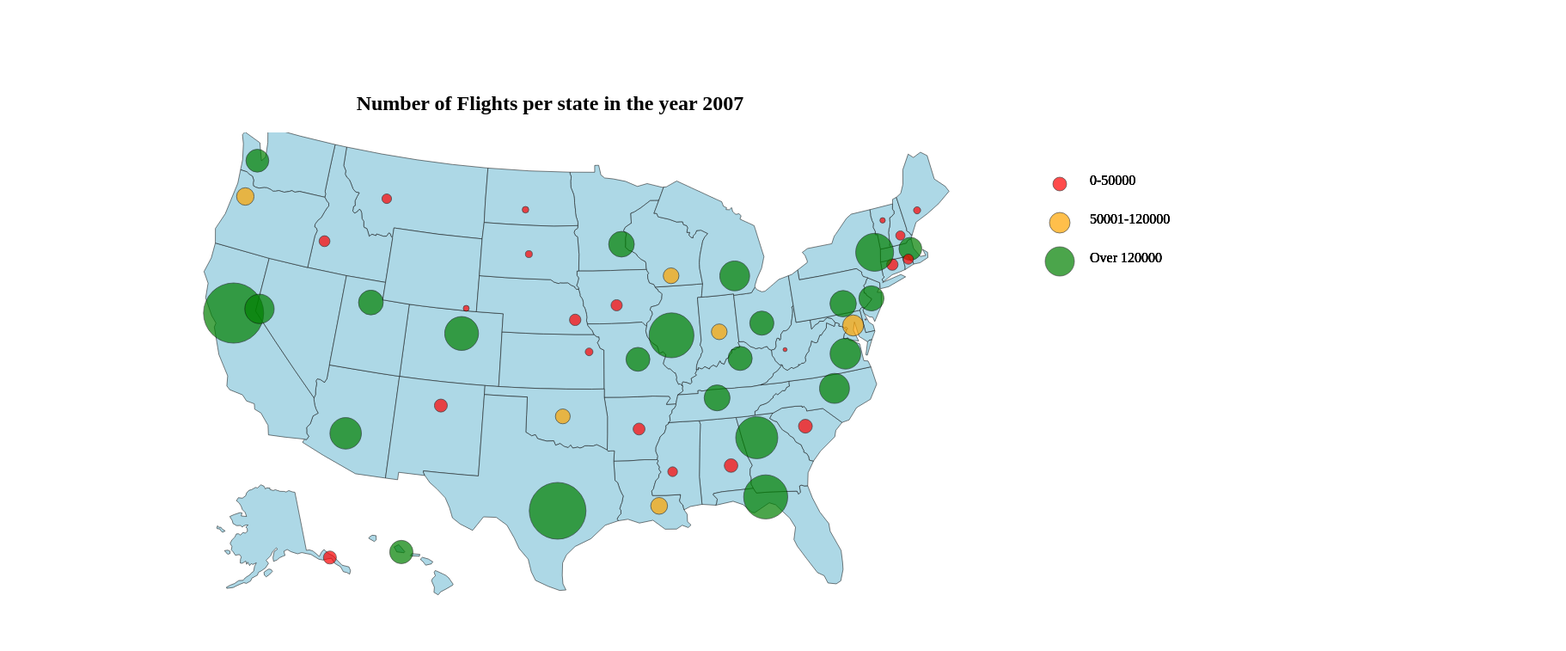
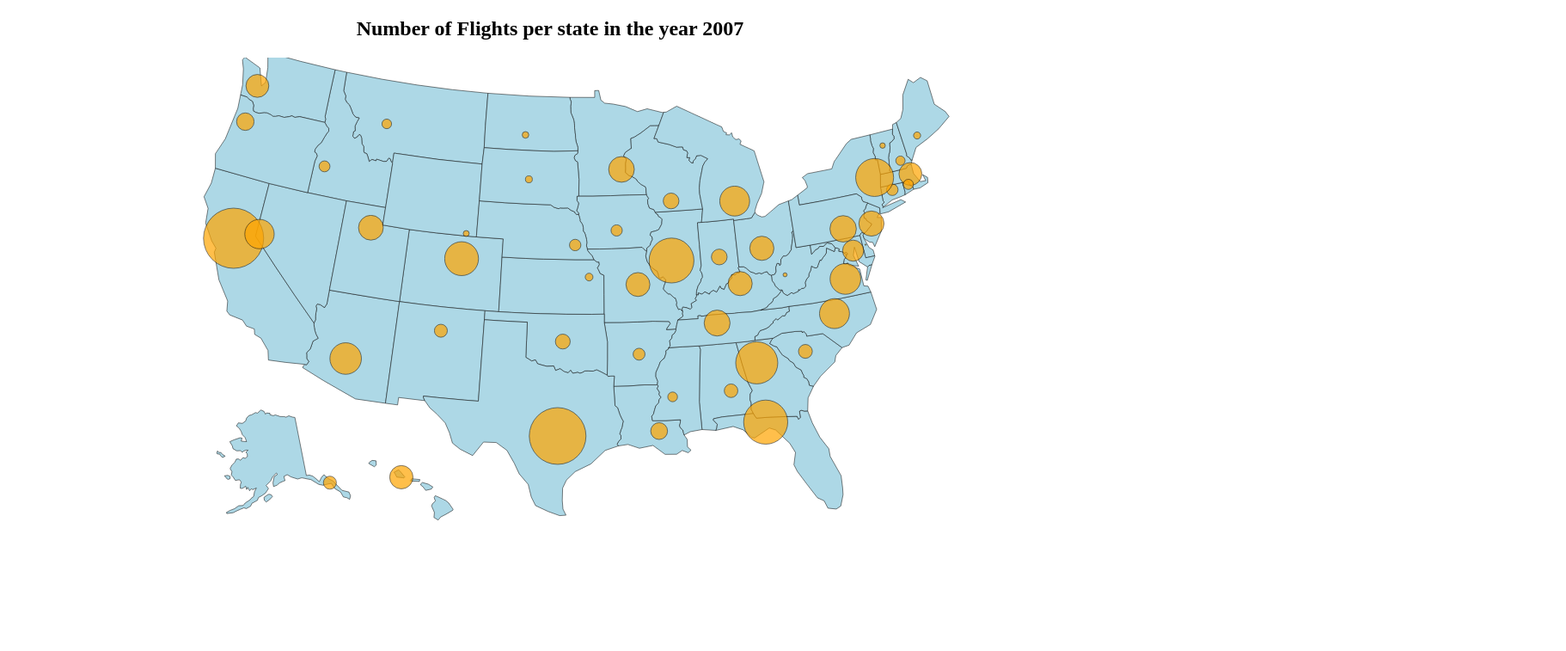
Before and after one commit to Rama-C/Interactive_Visualization_using_D3, a plain HTML site: page index_two.html in a window 1280 px wide. Shown: the whole page at 86% size, 1822 px wide, since content can reach past the window. Drawn offline with nearby package versions, Linux system fonts and the light colour scheme.

Commit message:
Update index_two.html

```diff
--- a/index_two.html
+++ b/index_two.html
@@ -8,7 +8,7 @@
 
     <style>
       circle {
-
+        fill: orange;
         stroke: black;
         stroke-width: 0.7;
         opacity: 0.7;
@@ -17,55 +17,21 @@
         text-align: center;
         color: black;
       }
-      #sliderContainer {
-        text-align: center;
-        position: relative;
-        top: 30px;
-        left:550px;
-      }
-      #option {
-        text-align: center;
-        position: relative;
-        top: 35px;
-        left:550px;
-      }
-      #playbutton  {
-        background-color: rgb(251, 201, 127);
-        padding: 3px;
-        margin: 7px;
 
-      }
-      #stopbutton  {
-        background-color: red;
-        padding: 3px;
-        margin: 7px;
 
-      }
 
 
     </style>
 </head>
 <body>
-  <div id="sliderContainer">
-    <input id="timeslide" type="range" min="2004" max="2016" value="0" step="1"/><br>
-    <span id="range">Year Slider</span>
-  </div>
-  <div id="option">
-  <div id="buttons">
-    <button id="playbutton">PLAY</button>
-    <button id="stopbutton">STOP</button>
 
-  </div>
   <script type="text/javascript">
     var inputValue = 2004;
     var years = [];
     for(var i = 2004; i <= 2016; i=i+1) {
             years.push(i);
     }
-    document.getElementById("playbutton").style.visibility = "hidden";
-    document.getElementById("stopbutton").style.visibility = "hidden";
-    document.getElementById("timeslide").style.visibility = "hidden";
-    document.getElementById("range").style.visibility = "hidden";
+
     d3.json("statesmap.json", function(error, geo_data){
         if (error) throw error;
         var format = d3.time.format("%Y");
@@ -137,7 +103,7 @@
                 flight_arr.push(+nested[k].values[kk].Flight_count);
             }
           }
-
+        //console.log(arr);
           var flight_max = d3.max(flight_arr);
           var radius = d3.scale.sqrt()
                        .domain([0, flight_max])
@@ -149,7 +115,7 @@
 
 
           function update(year) {
-            // Update the map when the year changes.
+          	//d3.select("#timeslide").property("value", 2004);
             var filtered = nested.filter(function(d) {
                   return new Date(d['key']).getUTCFullYear() === year;
             });
@@ -182,52 +148,13 @@
             circles.attr('cx', function(d) { return d.values.x; })
                    .attr('cy', function(d) { return d.values.y; })
                    .attr('r', function(d) { return d.values.r; })
-                   .style("fill" , function(d) {
-                      if (d.values.Flight <= 50000) {return "red"}
 
-                      else if (d.values.Flight >= 120000) {return "green"}
-                      else { return "orange" }
-                    ;}) ;
 
-            // Creating a legend for the map
-            var legend = svg.append("g")
-                            .attr("class", "legend")
-                            .attr("transform", "translate(" +(width - 100 )+ "," + 60 + ")")
-                            .selectAll("g")
-                            .data([  "0-50000", "50001-120000","Over 120000"])
-                            .enter().append("g");
 
-            legend.append("circle")
-                  .attr('cx', function(d){
-                     return 0;
-                   })
-                  .attr('cy', function(d, i) {
-                    return i * 45;
-                  })
-                  .attr('r', function(d) {
-                    if (d == "0-50000") {
-                      return  8;
-                    } else if (d == "50001-120000") {
-                      return 12;
-                    } else {return 17;}
-                  })
-                 .attr('fill', function(d) {
-                    if (d == "0-50000") {
-                      return 'red';
 
-                     } else if (d == "50001-120000") {
-                      return 'orange';
-                     } else {return 'green';}
-                  });
 
-            legend.append("text")
-                  .attr("y", function(d, i) {
-                    return i * 45 + 1;
-                   })
-                  .attr("x", 5 * 7)
-                  .text(function(d) {
-                    return d;
-                   });
+
+
 
             svg.selectAll('path')
                 .transition()
@@ -239,56 +166,28 @@
           var year_idx = 0;
           togglePressed(0);
 
-          // Playbutton event listener
-          d3.select("#playbutton")
-            .on("click", function(d,i) {
-         // year_selected = inputValue;
 
-              index = years.indexOf(inputValue);
-              togglePressed(index);
-          });
+
 
 
 
           function togglePressed(index){
-            // creating the animation
+
             var year_interval1 = setInterval(function() {
               update(years[index]);
 
-              // Slider event listener
-              d3.select("#timeslide").property("value", years[index]);
               //console.log(years[index]);
               index++;
               if(index >= years.length) {
                 clearInterval(year_interval1);
-                //d3.select("#timeslide").property("value", 2004);
-               // update(2004);
-                document.getElementById("playbutton").style.visibility = "visible";
-                document.getElementById("stopbutton").style.visibility = "visible";
-                //d3.select("#timeslide").property("value", 2004);
-                document.getElementById("timeslide").style.visibility = "visible";
-                document.getElementById("range").style.visibility = "visible";
+
 
                 //update(2004);
-                d3.select("#timeslide").on("input", function() {
-                  inputValue = +this.value;
-
-                  update(+this.value);
-                });
-
 
 
               }
-              //// Stopbutton event listener
-              d3.select("#stopbutton")
-                .on("click", function(d,i) {
-
-                      inputValue = years[index];
 
 
-                     clearInterval(year_interval1);
-
-              });
 
             }, 1000);
 
```
